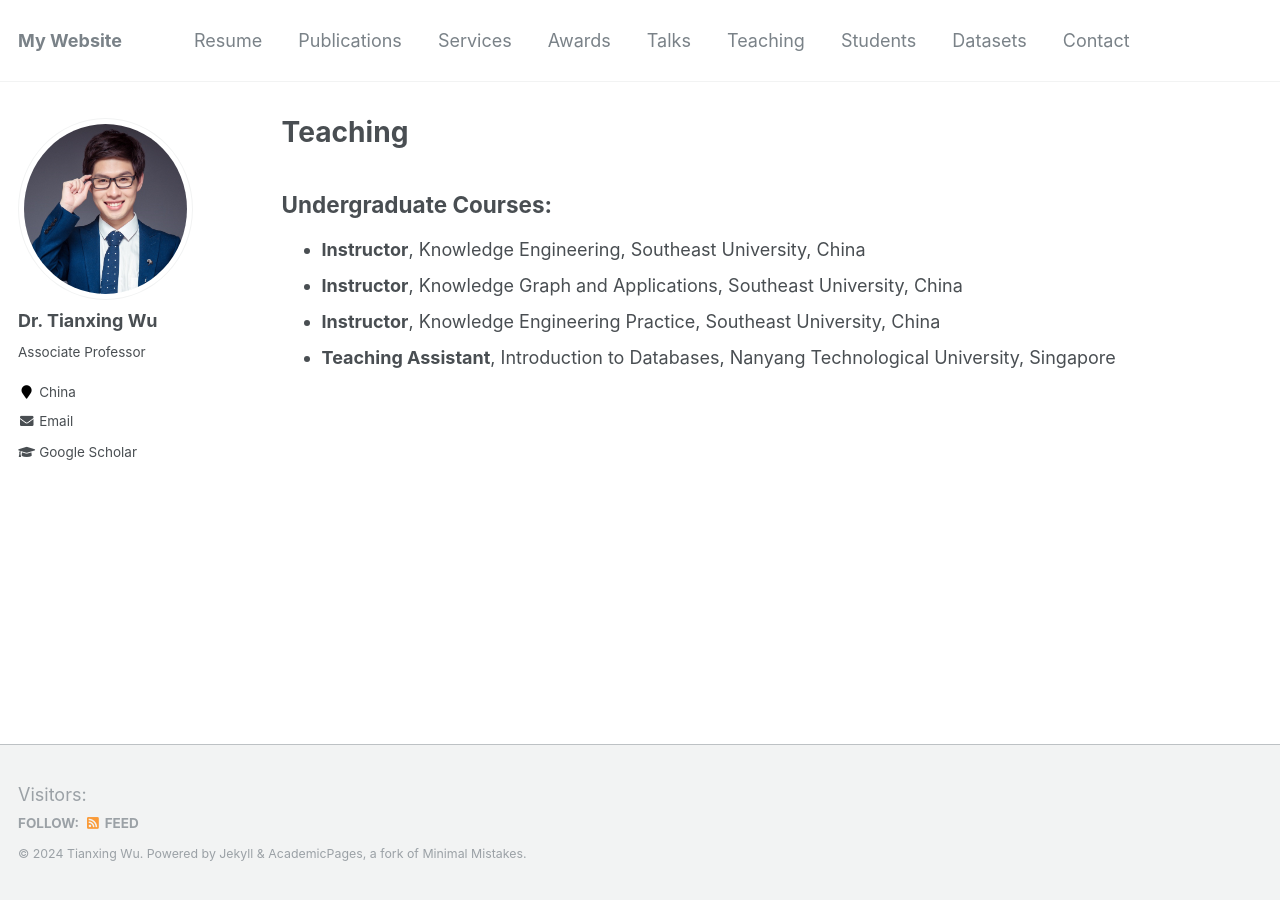
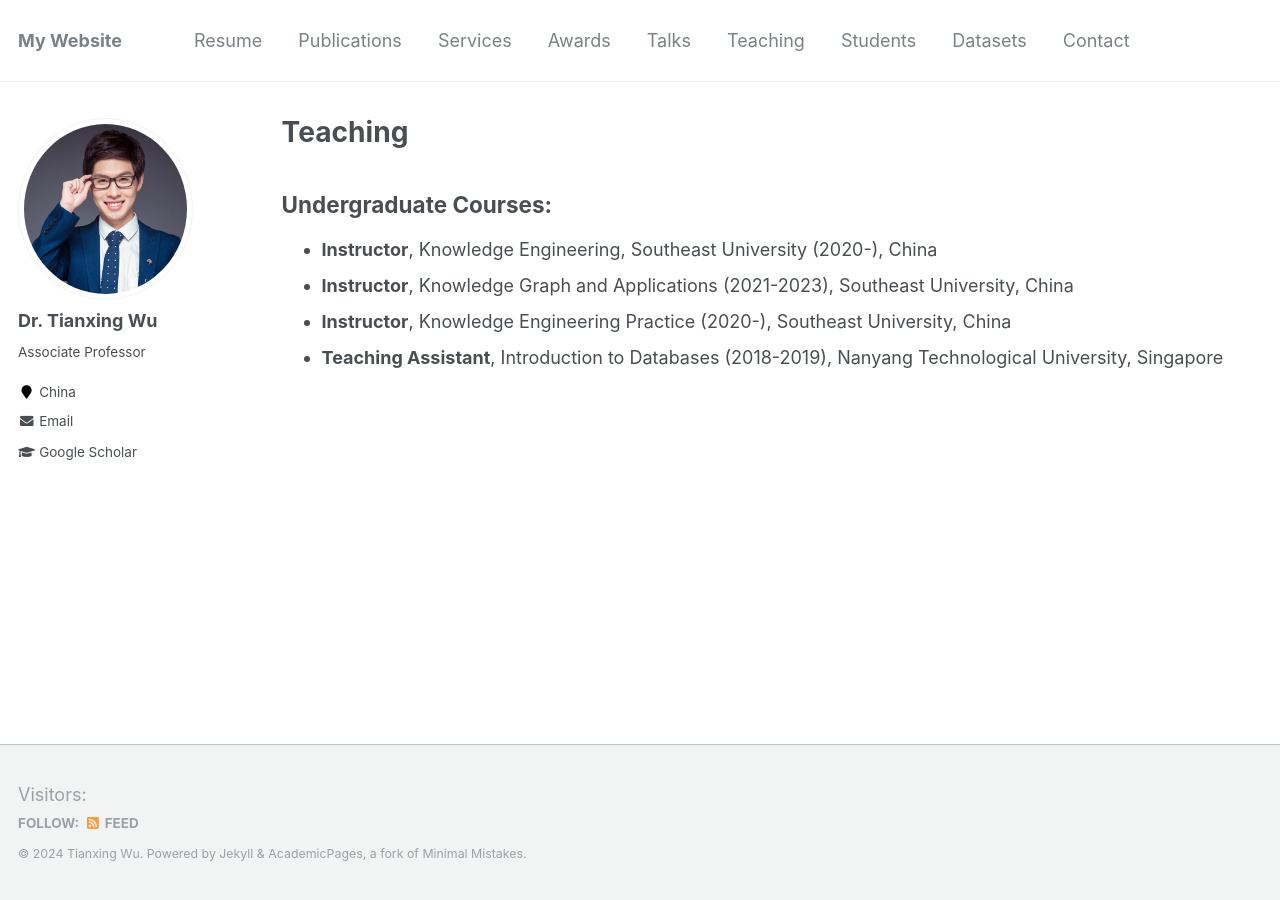
Before and after one commit to tianxing-wu/tianxing-wu.github.io, a Jekyll site: the page built from _pages/teaching.md, in a window 1280 px wide. Built offline with Jekyll 4.4.1, drawn with Linux system fonts in a browser that asks for light colours; comment, search, counter and statistics services are not loaded.

Commit message:
info update

```diff
--- a/_pages/teaching.md
+++ b/_pages/teaching.md
@@ -6,7 +6,7 @@ author_profile: true
 ---
 
 ## Undergraduate Courses:
-* **Instructor**, Knowledge Engineering, Southeast University, China
-* **Instructor**, Knowledge Graph and Applications, Southeast University, China
-* **Instructor**, Knowledge Engineering Practice, Southeast University, China
-* **Teaching Assistant**, Introduction to Databases, Nanyang Technological University, Singapore
+* **Instructor**, Knowledge Engineering, Southeast University (2020-), China
+* **Instructor**, Knowledge Graph and Applications (2021-2023), Southeast University, China
+* **Instructor**, Knowledge Engineering Practice (2020-), Southeast University, China
+* **Teaching Assistant**, Introduction to Databases (2018-2019), Nanyang Technological University, Singapore
```
Also changed, not shown: _pages/about.md (+1 -1 lines), _pages/selected_talks.md (+0 -1 lines), _pages/services.md (+1 -1 lines), 1 other file.
